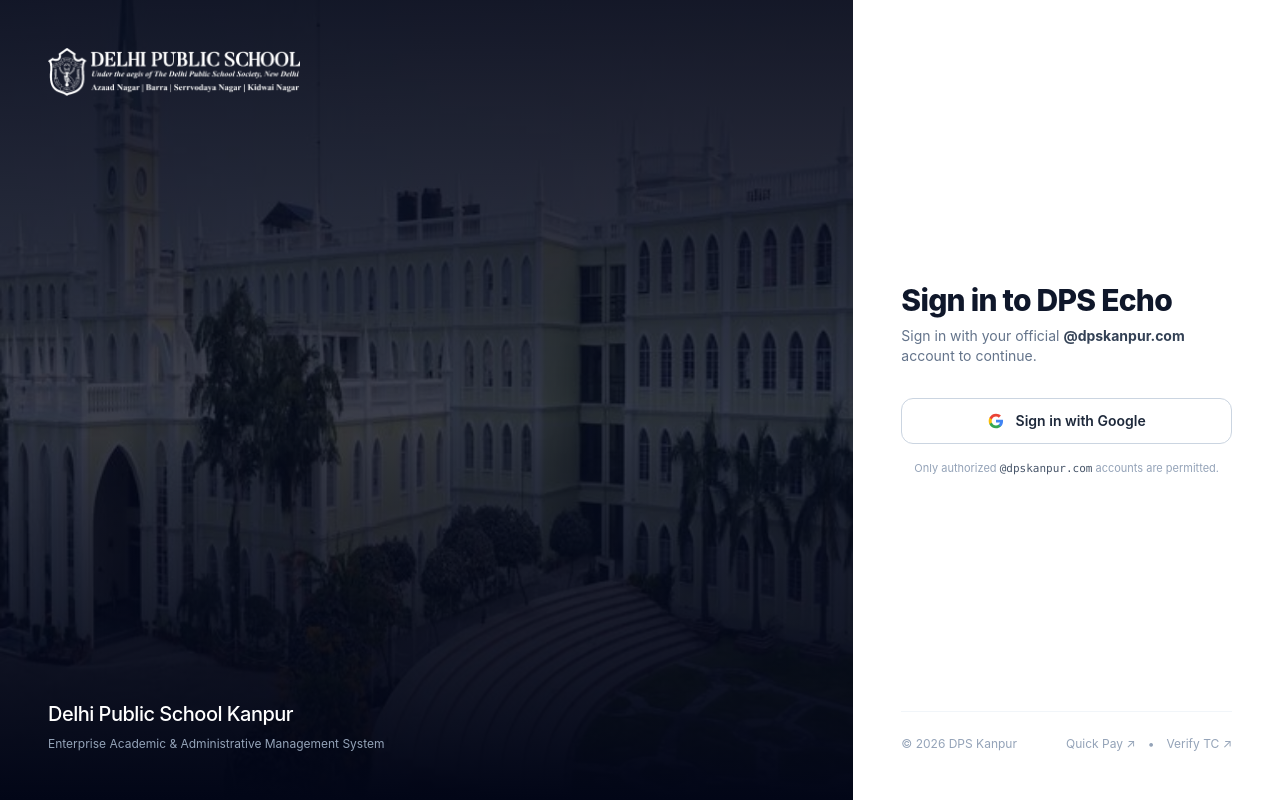
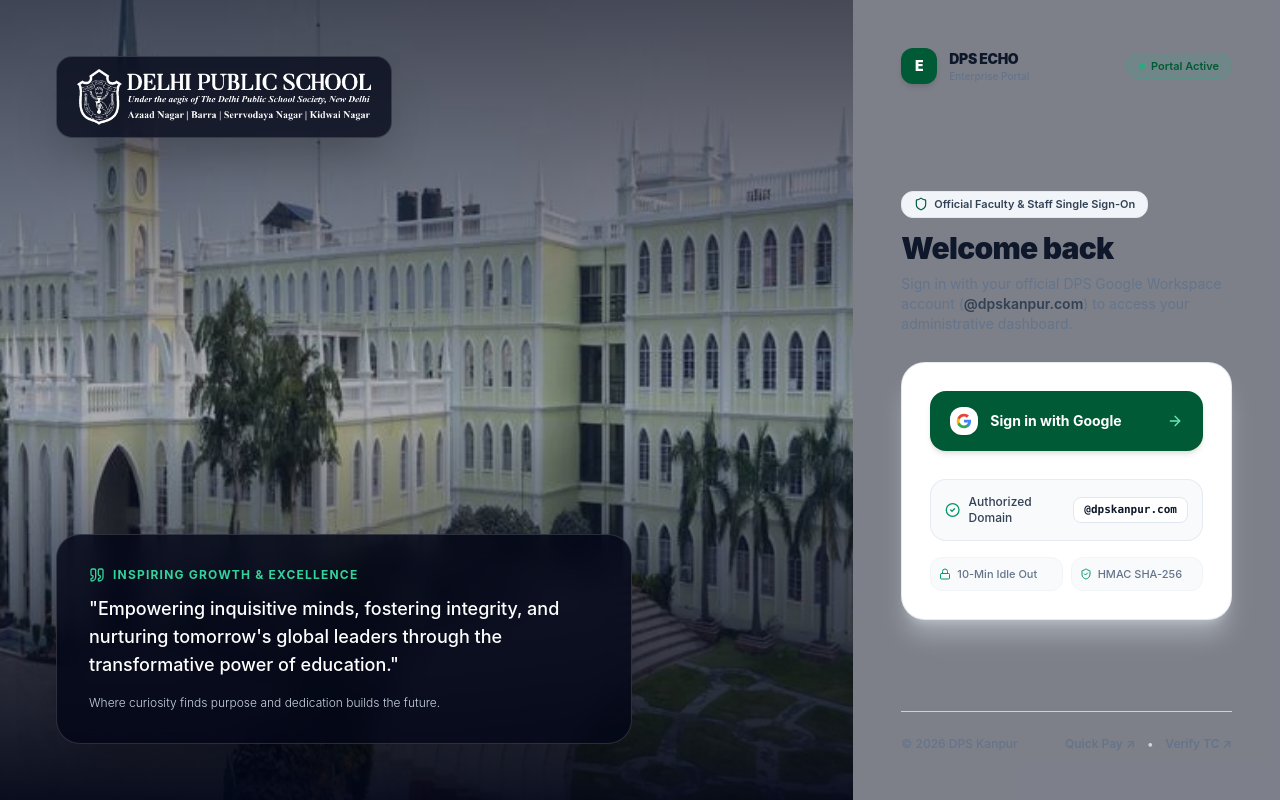
Before and after one commit to dpskanpur/dps_echo, a Next.js app: page /login in a window 1280 px wide. Built offline with nearby package versions, Linux system fonts and the light colour scheme.

Commit message:
Revert "style(login): simplify login page to a lightweight, clean, professional minimalist design"
This reverts commit 0c84717491ebd1880d968e1f0cb0ecbb399f5a4b.

```diff
--- a/app/login/page.tsx
+++ b/app/login/page.tsx
@@ -2,7 +2,7 @@
 
 import { Suspense } from "react";
 import { useSearchParams } from "next/navigation";
-import { AlertCircle } from "lucide-react";
+import { ShieldCheck, Lock, AlertCircle, ArrowRight, Quote, Shield, CheckCircle2 } from "lucide-react";
 import Link from "next/link";
 
 function LoginForm() {
@@ -15,96 +15,121 @@
   const googleAuthHref = `/api/auth/google?redirect=${encodeURIComponent(redirectUrl)}`;
 
   return (
-    <div className="min-h-screen w-full bg-white flex items-stretch antialiased selection:bg-[#005A36] selection:text-white">
-      {/* LEFT COLUMN: Clean Campus Image & Logo */}
-      <div className="hidden lg:flex lg:w-3/5 xl:w-2/3 relative flex-col justify-between p-12 overflow-hidden bg-slate-950">
+    <div className="min-h-screen w-full bg-slate-950 flex items-stretch antialiased selection:bg-[#005A36] selection:text-white">
+      {/* LEFT COLUMN: Campus Photo & Motivational Slogan (Preserved) */}
+      <div className="hidden lg:flex lg:w-3/5 xl:w-2/3 relative flex-col justify-between p-10 xl:p-14 overflow-hidden bg-slate-900">
         {/* Campus Background Image */}
         <div
-          className="absolute inset-0 bg-cover bg-center opacity-40"
+          className="absolute inset-0 bg-cover bg-center transition-transform duration-1000 scale-100"
           style={{
             backgroundImage: `url('/dps-azad-nagar-real.png')`,
           }}
         />
-        {/* Dark Vignette Overlay */}
-        <div className="absolute inset-0 bg-gradient-to-t from-slate-950 via-slate-950/40 to-slate-950/80" />
+        {/* Soft Contrast Gradient Overlays */}
+        <div className="absolute inset-0 bg-gradient-to-t from-slate-950/95 via-slate-950/30 to-slate-950/70" />
 
-        {/* Header Logo */}
+        {/* TOP LEFT: Official DPS Header Logo */}
         <div className="relative z-10">
+          <div className="inline-block bg-slate-950/75 backdrop-blur-md px-5 py-3 rounded-2xl border border-white/15 shadow-2xl">
             <img
               src="/dps-logo-white.png"
-            alt="Delhi Public School Kanpur"
-            className="h-12 w-auto object-contain"
+              alt="Delhi Public School - Azaad Nagar | Barra | Servodaya Nagar | Kidwai Nagar"
+              className="h-12 xl:h-14 w-auto object-contain"
             />
           </div>
+        </div>
 
-        {/* Minimal Quote */}
-        <div className="relative z-10 max-w-lg space-y-2">
-          <p className="text-white text-xl font-medium tracking-tight">
-            Delhi Public School Kanpur
+        {/* BOTTOM LEFT: Motivational Slogan */}
+        <div className="relative z-10 max-w-xl">
+          <div className="bg-slate-950/80 backdrop-blur-md p-6 sm:p-8 rounded-3xl border border-white/15 shadow-2xl space-y-3">
+            <div className="flex items-center gap-2 text-emerald-400">
+              <Quote className="w-4 h-4" />
+              <span className="text-xs uppercase tracking-widest font-bold">Inspiring Growth & Excellence</span>
+            </div>
+            <p className="text-white text-base xl:text-lg font-medium leading-relaxed">
+              "Empowering inquisitive minds, fostering integrity, and nurturing tomorrow's global leaders through the transformative power of education."
             </p>
-          <p className="text-xs text-slate-400 font-normal">
-            Enterprise Academic & Administrative Management System
+            <p className="text-xs text-slate-300 font-light pt-1">
+              Where curiosity finds purpose and dedication builds the future.
             </p>
           </div>
         </div>
-
-      {/* RIGHT COLUMN: Ultra-Simple, Minimalist & Professional Login Panel */}
-      <div className="w-full lg:w-2/5 xl:w-1/3 bg-white flex flex-col justify-between p-8 sm:p-12">
-        {/* Mobile Header Logo */}
-        <div className="flex lg:hidden items-center justify-between pb-6">
-          <img
-            src="/dps-logo-white.png"
-            alt="DPS Logo"
-            className="h-9 w-auto object-contain invert brightness-0"
-          />
-          <span className="text-xs font-bold text-slate-400 font-mono">DPS ECHO</span>
       </div>
 
-        <div className="hidden lg:block" />
+      {/* RIGHT COLUMN: Fully Responsive Executive Panel */}
+      <div className="w-full lg:w-2/5 xl:w-1/3 bg-slate-50/50 flex flex-col justify-between p-6 sm:p-10 lg:p-12 relative overflow-y-auto min-h-screen lg:min-h-0">
+        {/* Top Header Row (Desktop/Tablet) */}
+        <div className="flex items-center justify-between gap-4 pb-4">
+          <div className="flex items-center gap-3">
+            <div className="w-9 h-9 rounded-xl bg-[#005A36] text-white flex items-center justify-center font-black text-sm shadow-md">
+              E
+            </div>
+            <div>
+              <span className="block font-black text-slate-900 text-sm tracking-tight">DPS ECHO</span>
+              <span className="block text-[10px] text-slate-500 font-medium">Enterprise Portal</span>
+            </div>
+          </div>
 
-        {/* Main Content */}
-        <div className="max-w-sm w-full mx-auto my-auto py-6 space-y-8">
-          {/* Header */}
+          <div className="inline-flex items-center gap-1.5 bg-emerald-500/10 border border-emerald-500/20 px-3 py-1 rounded-full text-[11px] font-semibold text-[#005A36]">
+            <span className="w-1.5 h-1.5 rounded-full bg-emerald-500 animate-pulse" />
+            <span>Portal Active</span>
+          </div>
+        </div>
+
+        {/* Center Card Container */}
+        <div className="max-w-md w-full mx-auto my-auto py-6 sm:py-8 space-y-6 sm:space-y-7">
+          {/* Section Title */}
           <div className="space-y-2">
-            <h1 className="text-2xl sm:text-3xl font-extrabold text-slate-900 tracking-tight">
-              Sign in to DPS Echo
-            </h1>
-            <p className="text-xs sm:text-sm text-slate-500">
-              Sign in with your official <strong className="text-slate-700">@dpskanpur.com</strong> account to continue.
+            <div className="inline-flex items-center gap-1.5 px-3 py-1 rounded-xl bg-slate-100 border border-slate-200 text-slate-700 text-[11px] font-semibold">
+              <Shield className="w-3.5 h-3.5 text-[#005A36]" />
+              <span>Official Faculty & Staff Single Sign-On</span>
+            </div>
+            <h2 className="text-2xl sm:text-3xl font-black text-slate-900 tracking-tight pt-1">
+              Welcome back
+            </h2>
+            <p className="text-xs sm:text-sm text-slate-500 leading-relaxed">
+              Sign in with your official DPS Google Workspace account (<span className="font-semibold text-slate-700">@dpskanpur.com</span>) to access your administrative dashboard.
             </p>
           </div>
 
-          {/* Error Notice */}
+          {/* Error Notice Card */}
           {errorParam && (
-            <div className="bg-rose-50 border border-rose-200 rounded-xl p-3.5 flex items-start gap-3 text-xs text-rose-900">
+            <div className="bg-rose-50 border border-rose-200/90 rounded-2xl p-4 text-left flex items-start gap-3 text-xs text-rose-900 shadow-sm animate-in fade-in">
               <AlertCircle className="w-4 h-4 text-rose-600 shrink-0 mt-0.5" />
-              <div>
-                <strong className="block font-semibold">
-                  {errorParam === "idle_timeout" ? "Session Expired" : errorParam === "tab_closed" ? "Tab Closed" : "Sign-in Failed"}
+              <div className="space-y-1">
+                <strong className="block font-bold">
+                  {errorParam === "idle_timeout" ? "Session Idle Timeout (10 Mins)" : errorParam === "tab_closed" ? "Tab Closed" : "Sign-in Notice"}
                 </strong>
-                <p className="text-[11px] text-rose-700 mt-0.5 leading-relaxed">
+                <p className="text-[11px] text-rose-700 leading-relaxed">
                   {errorParam === "idle_timeout"
-                    ? "Signed out after 10 minutes of inactivity."
+                    ? "You were automatically signed out after 10 minutes of idle inactivity. Please sign in with Google to resume."
                     : errorParam === "tab_closed"
-                    ? "Signed out because the tab was closed."
+                    ? "Your session ended because the browser tab was closed. Please sign in with Google to start a fresh session."
+                    : errorParam === "session_expired_unauthorized"
+                    ? "Your unprivileged session expired. Ask an administrator to grant access, then sign in again."
                     : errorParam === "domain_not_allowed"
-                    ? `Account "${attemptedEmail || ""}" is unauthorized. Only @dpskanpur.com is allowed.`
+                    ? `Account "${attemptedEmail || ""}" is unauthorized. Only @dpskanpur.com accounts are permitted.`
+                    : errorParam === "google_oauth_missing"
+                    ? "Google OAuth keys (GOOGLE_CLIENT_ID & GOOGLE_CLIENT_SECRET) are not configured in .env."
                     : errorDetail
-                    ? `Google Error: ${errorDetail}`
-                    : "Could not sign in with Google. Please try again."}
+                    ? `Google Auth Error: ${errorDetail}`
+                    : "Could not authenticate your Google account. Please try again."}
                 </p>
               </div>
             </div>
           )}
 
-          {/* Google Sign-In Primary Action */}
-          <div className="space-y-4">
+          {/* Main Actions Container */}
+          <div className="bg-white border border-slate-200/90 rounded-3xl p-6 sm:p-7 shadow-xl shadow-slate-200/40 space-y-6">
+            {/* Primary Action Button */}
             <a
               href={googleAuthHref}
-              className="w-full bg-white hover:bg-slate-50 active:bg-slate-100 text-slate-800 font-semibold py-3 px-4 rounded-xl text-sm transition border border-slate-300 shadow-2xs hover:shadow-xs flex items-center justify-center gap-3 cursor-pointer"
+              className="w-full bg-[#005A36] hover:bg-[#00472a] active:bg-[#003821] text-white font-bold py-3.5 sm:py-4 px-4 sm:px-5 rounded-2xl text-xs sm:text-sm transition-all duration-200 shadow-md hover:shadow-lg flex items-center justify-between group cursor-pointer"
             >
-              {/* Standard Google 4-Color G */}
-              <svg className="w-4 h-4 shrink-0" viewBox="0 0 24 24">
+              <div className="flex items-center gap-3">
+                {/* White Container for Google G Logo */}
+                <div className="w-7 h-7 rounded-xl bg-white flex items-center justify-center shrink-0 shadow-sm">
+                  <svg className="w-4 h-4" viewBox="0 0 24 24">
                     <path
                       fill="#4285F4"
                       d="M22.56 12.25c0-.78-.07-1.53-.2-2.25H12v4.26h5.92c-.26 1.37-1.04 2.53-2.21 3.31v2.77h3.57c2.08-1.92 3.28-4.74 3.28-8.09z"
@@ -122,24 +147,48 @@
                       d="M12 5.38c1.62 0 3.06.56 4.21 1.64l3.15-3.15C17.45 2.09 14.97 1 12 1 7.7 1 3.99 3.47 2.18 7.06l3.66 2.84c.87-2.6 3.3-4.52 6.16-4.52z"
                     />
                   </svg>
+                </div>
                 <span>Sign in with Google</span>
+              </div>
+              <ArrowRight className="w-4 h-4 text-emerald-300 group-hover:translate-x-1 transition-transform" />
             </a>
 
-            <p className="text-[11px] text-center text-slate-400">
-              Only authorized <span className="font-mono text-slate-600">@dpskanpur.com</span> accounts are permitted.
-            </p>
+            {/* Allowed Domain & Security Features list */}
+            <div className="space-y-3 pt-1">
+              <div className="bg-slate-50 border border-slate-200/80 rounded-2xl p-3.5 flex items-center justify-between text-xs">
+                <div className="flex items-center gap-2 text-slate-700 font-medium">
+                  <CheckCircle2 className="w-4 h-4 text-emerald-600" />
+                  <span>Authorized Domain</span>
+                </div>
+                <span className="font-mono font-bold text-slate-900 bg-white px-2.5 py-1 rounded-lg border border-slate-200 text-[11px] shadow-2xs">
+                  @dpskanpur.com
+                </span>
+              </div>
+
+              {/* Security Policy Features */}
+              <div className="grid grid-cols-2 gap-2 text-[11px] text-slate-500 font-medium pt-1">
+                <div className="flex items-center gap-1.5 bg-slate-50 border border-slate-100 rounded-xl p-2">
+                  <Lock className="w-3 h-3 text-emerald-600 shrink-0" />
+                  <span>10-Min Idle Out</span>
+                </div>
+                <div className="flex items-center gap-1.5 bg-slate-50 border border-slate-100 rounded-xl p-2">
+                  <ShieldCheck className="w-3 h-3 text-emerald-600 shrink-0" />
+                  <span>HMAC SHA-256</span>
+                </div>
+              </div>
+            </div>
           </div>
         </div>
 
         {/* Footer */}
-        <div className="pt-6 border-t border-slate-100 flex items-center justify-between text-xs text-slate-400">
-          <span>© 2026 DPS Kanpur</span>
-          <div className="flex items-center gap-3">
-            <Link href="/pay" className="hover:text-slate-700 transition">
+        <div className="pt-6 border-t border-slate-200/80 flex items-center justify-between text-xs text-slate-500">
+          <span className="font-medium">© 2026 DPS Kanpur</span>
+          <div className="flex items-center gap-3 font-semibold">
+            <Link href="/pay" className="hover:text-[#005A36] transition">
               Quick Pay ↗
             </Link>
-            <span>•</span>
-            <Link href="/verify-tc" className="hover:text-slate-700 transition">
+            <span className="text-slate-300">•</span>
+            <Link href="/verify-tc" className="hover:text-[#005A36] transition">
               Verify TC ↗
             </Link>
           </div>
@@ -153,8 +202,8 @@
   return (
     <Suspense
       fallback={
-        <div className="min-h-screen bg-white flex items-center justify-center text-slate-500 text-xs font-mono">
-          Loading...
+        <div className="min-h-screen bg-slate-950 flex items-center justify-center text-emerald-400 text-xs font-mono">
+          Loading DPS Echo Portal...
         </div>
       }
     >
```
Lines whose indentation alone changed are shown as unchanged.
